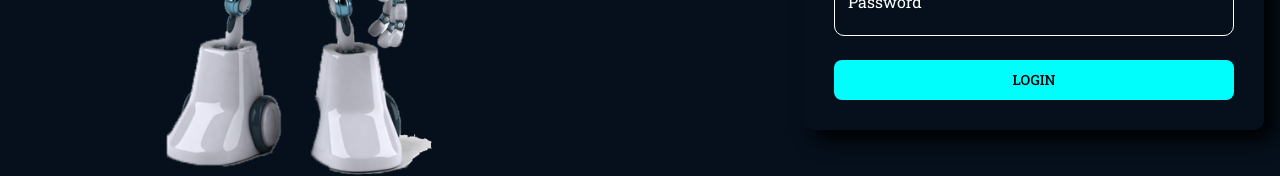
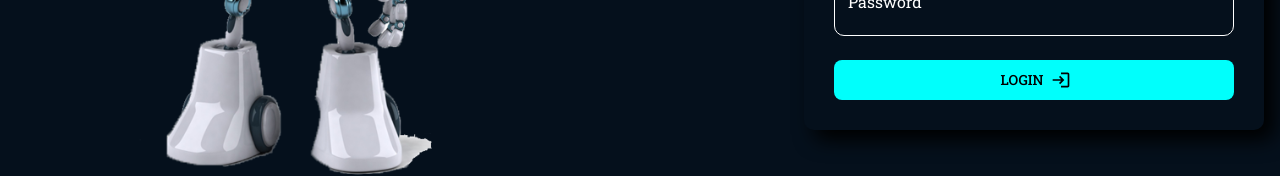
Before and after one commit to ctelfair20/ChatGPT_Clone, a React (Vite) app in the folder Frontend/: page /login in a window 1280 px wide. Shown: the part 541-717 px from the top of the page. Built offline with nearby package versions, Linux system fonts and the light colour scheme.

Commit message:
updated login button styles

```diff
--- a/Frontend/src/pages/Login.tsx
+++ b/Frontend/src/pages/Login.tsx
@@ -1,4 +1,5 @@
 import { Box, Button, Typography } from "@mui/material"
+import { MdOutlineLogin } from "react-icons/md"
 import CustomizedInput from "../components/shared/CustomizedInput"
 
 const Login = () => {
@@ -65,6 +66,7 @@ const Login = () => {
                   color: "black"
                 }
               }}
+              endIcon={<MdOutlineLogin />}
             >Login</Button>
           </Box>
         </form>
```
